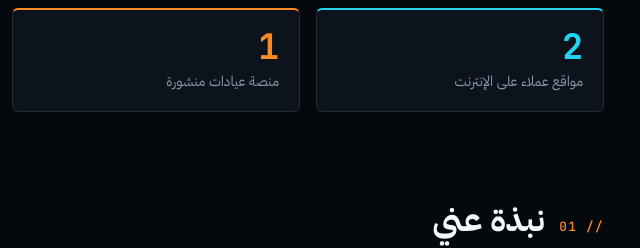
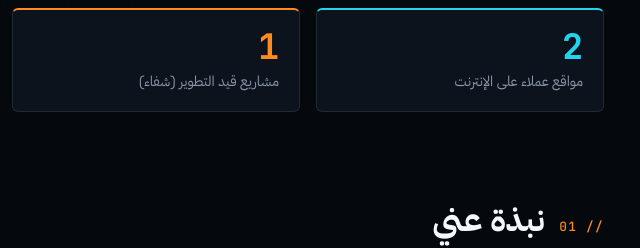
Before and after one commit to alsaleh20/alsaleh20.github.io, a plain HTML site: page index.html in a window 1280 px wide. Shown: the part 793-1041 px from the top of the page, 636-1276 px from the left. Drawn offline with Linux system fonts and the light colour scheme; no server answers.

Commit message:
Label the clinic stat as a project in development
Co-Authored-By: Claude Haiku 5.5 <noreply@anthropic.com>
Claude-Session: https://claude.ai/code/session_013tovfmZDyriqP5QYQrqxRS

```diff
--- a/i18n.js
+++ b/i18n.js
@@ -358,7 +358,7 @@ Object.assign(translations.en, {
 /* Keys for stats, the case study and the GLTCH page */
 Object.assign(translations.ar, {
   statClientSites: "مواقع عملاء على الإنترنت",
-  statClinic: "منصة عيادات منشورة",
+  statClinic: "مشاريع قيد التطوير (شفاء)",
   statFrontends: "واجهات تصميمية",
   statWorkflows: "سير عمل n8n منشورة",
   shifaCaseBtn: "اقرأ دراسة الحالة",
@@ -400,7 +400,7 @@ Object.assign(translations.ar, {
 /* Keys for stats, the case study and the GLTCH page */
 Object.assign(translations.en, {
   statClientSites: "Client websites live",
-  statClinic: "Clinic platform live",
+  statClinic: "Projects in development (Shifa)",
   statFrontends: "Design front-ends",
   statWorkflows: "Published n8n workflows",
   shifaCaseBtn: "Read the case study",
--- a/index.html
+++ b/index.html
@@ -101,7 +101,7 @@
     <div class="shell">
       <dl class="stats reveal">
         <div class="stat tone-cyan"><dt data-i18n="statClientSites">مواقع عملاء على الإنترنت</dt><dd>2</dd></div>
-        <div class="stat tone-orange"><dt data-i18n="statClinic">منصة عيادات منشورة</dt><dd>1</dd></div>
+        <div class="stat tone-orange"><dt data-i18n="statClinic">مشاريع قيد التطوير (شفاء)</dt><dd>1</dd></div>
         <div class="stat tone-lime"><dt data-i18n="statFrontends">واجهات تصميمية</dt><dd>3</dd></div>
         <div class="stat tone-red"><dt data-i18n="statWorkflows">سير عمل n8n منشورة</dt><dd>6</dd></div>
       </dl>
```
